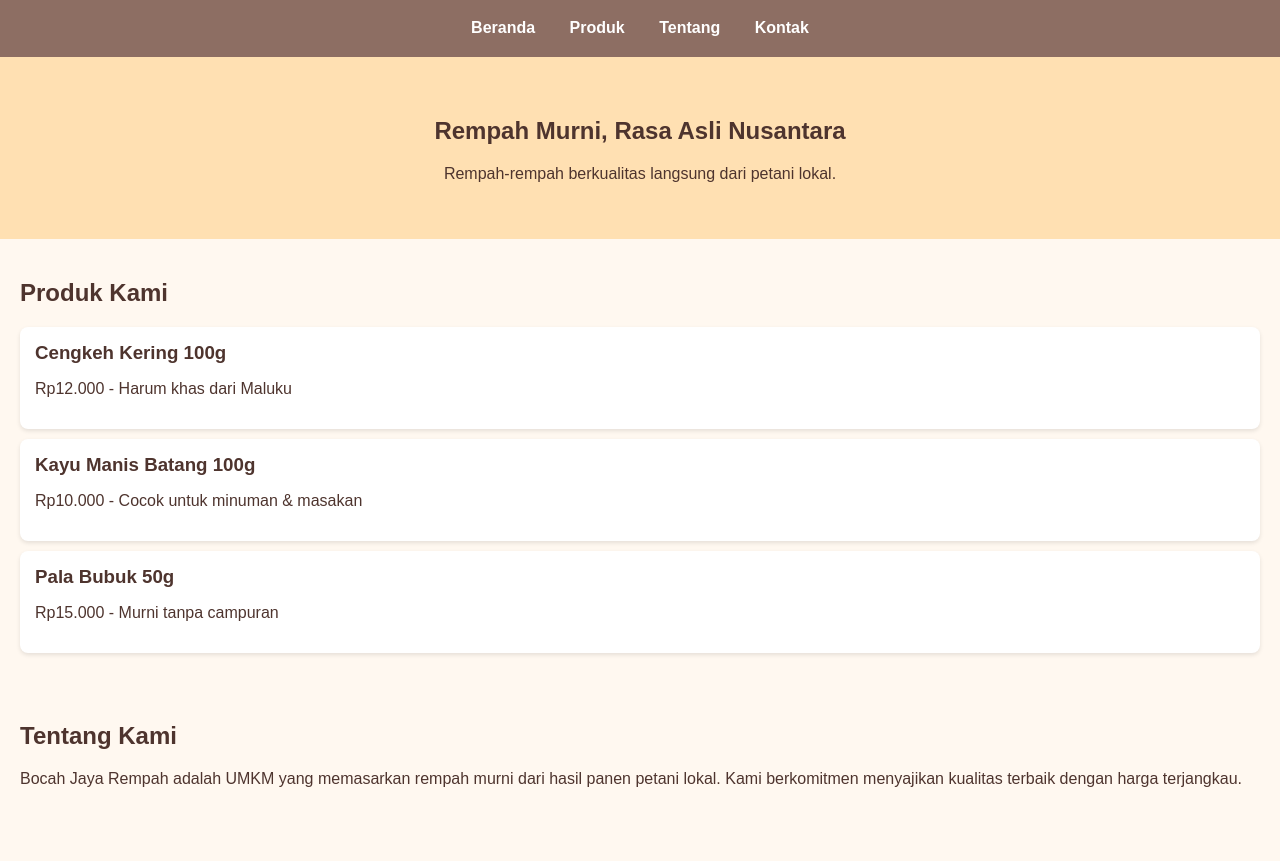
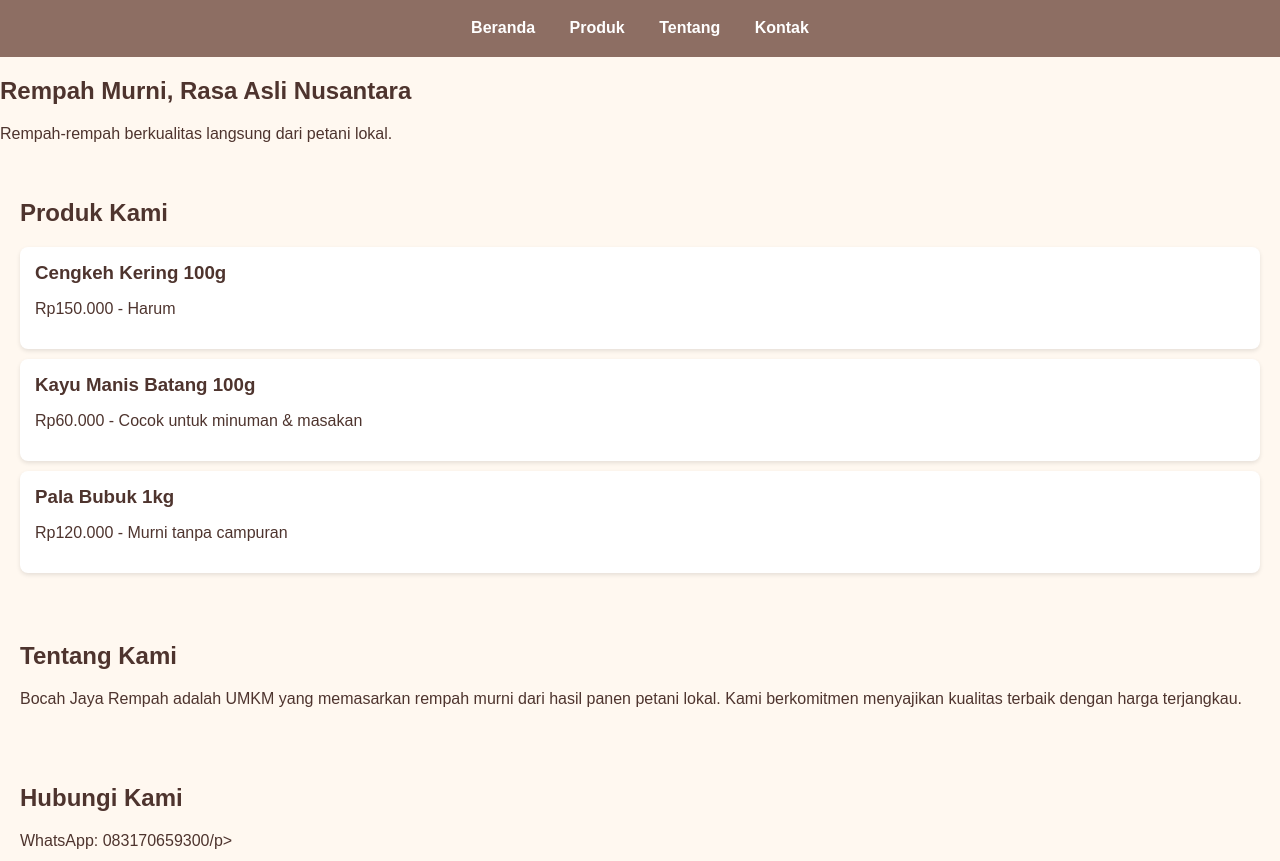
Before and after one commit to rempah-BJR/bocahjayarempah, a plain HTML site: page index.html in a window 1280 px wide. Shown: the part 81-942 px from the top of the page. Drawn offline with Linux system fonts and the light colour scheme.

Commit message:
Update index.html

```diff
--- a/index.html
+++ b/index.html
@@ -26,7 +26,8 @@
     </nav>
   </header>
 
-  <section class="banner" id="home">
+  <section class="banne
+    r" id="home">
     <h2>Rempah Murni, Rasa Asli Nusantara</h2>
     <p>Rempah-rempah berkualitas langsung dari petani lokal.</p>
   </section>
@@ -35,15 +36,15 @@
     <h2>Produk Kami</h2>
     <div class="product">
       <h3>Cengkeh Kering 100g</h3>
-      <p>Rp12.000 - Harum khas dari Maluku</p>
+      <p>Rp150.000 - Harum </p>
     </div>
     <div class="product">
       <h3>Kayu Manis Batang 100g</h3>
-      <p>Rp10.000 - Cocok untuk minuman & masakan</p>
+      <p>Rp60.000 - Cocok untuk minuman & masakan</p>
     </div>
     <div class="product">
-      <h3>Pala Bubuk 50g</h3>
-      <p>Rp15.000 - Murni tanpa campuran</p>
+      <h3>Pala Bubuk 1kg</h3>
+      <p>Rp120.000 - Murni tanpa campuran</p>
     </div>
   </section>
 
@@ -54,8 +55,8 @@
 
   <section class="contact" id="contact">
     <h2>Hubungi Kami</h2>
-    <p>WhatsApp: 08xxxxxxx</p>
-    <p>Instagram: @bocahjayarempah</p>
+    <p>WhatsApp: 083170659300/p>
+    <p>Instagram: @cijul_rempah</p>
     <p>Email: bocahjayarempah@gmail.com</p>
   </section>
 
```
